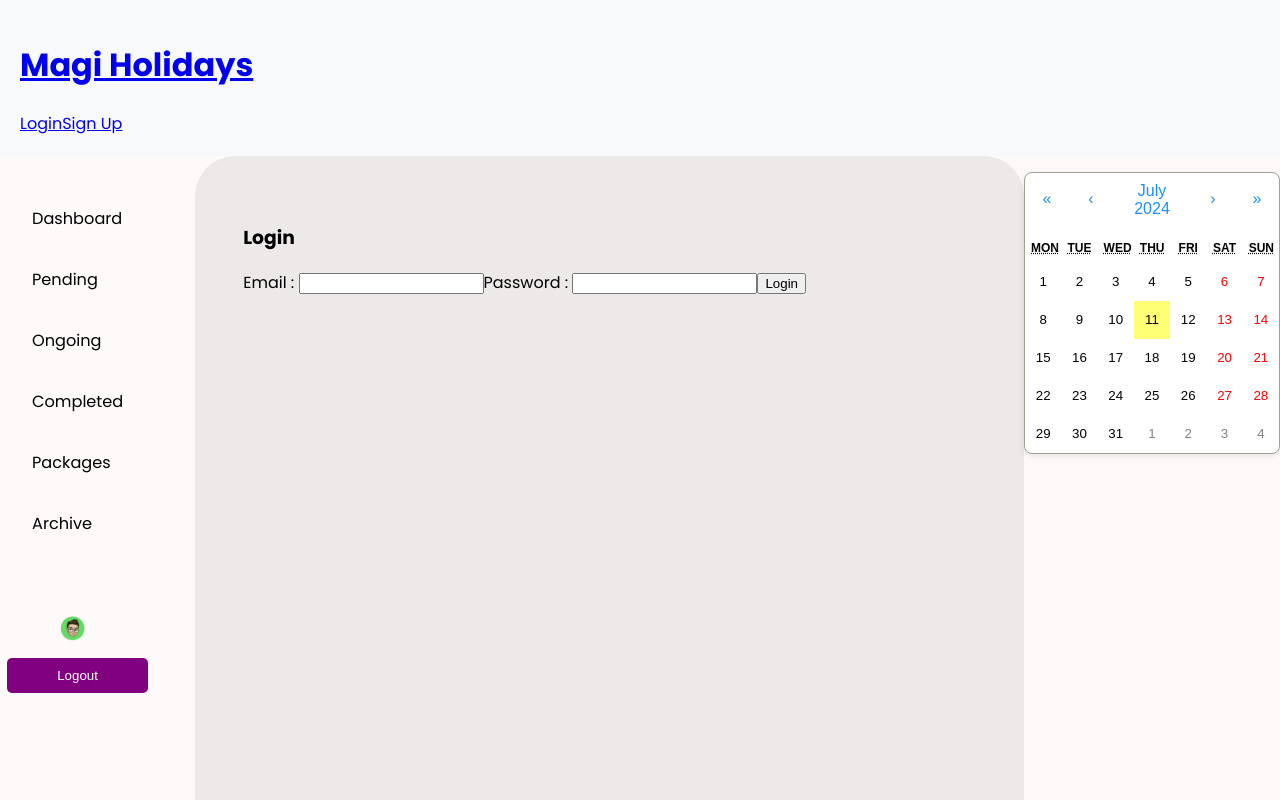
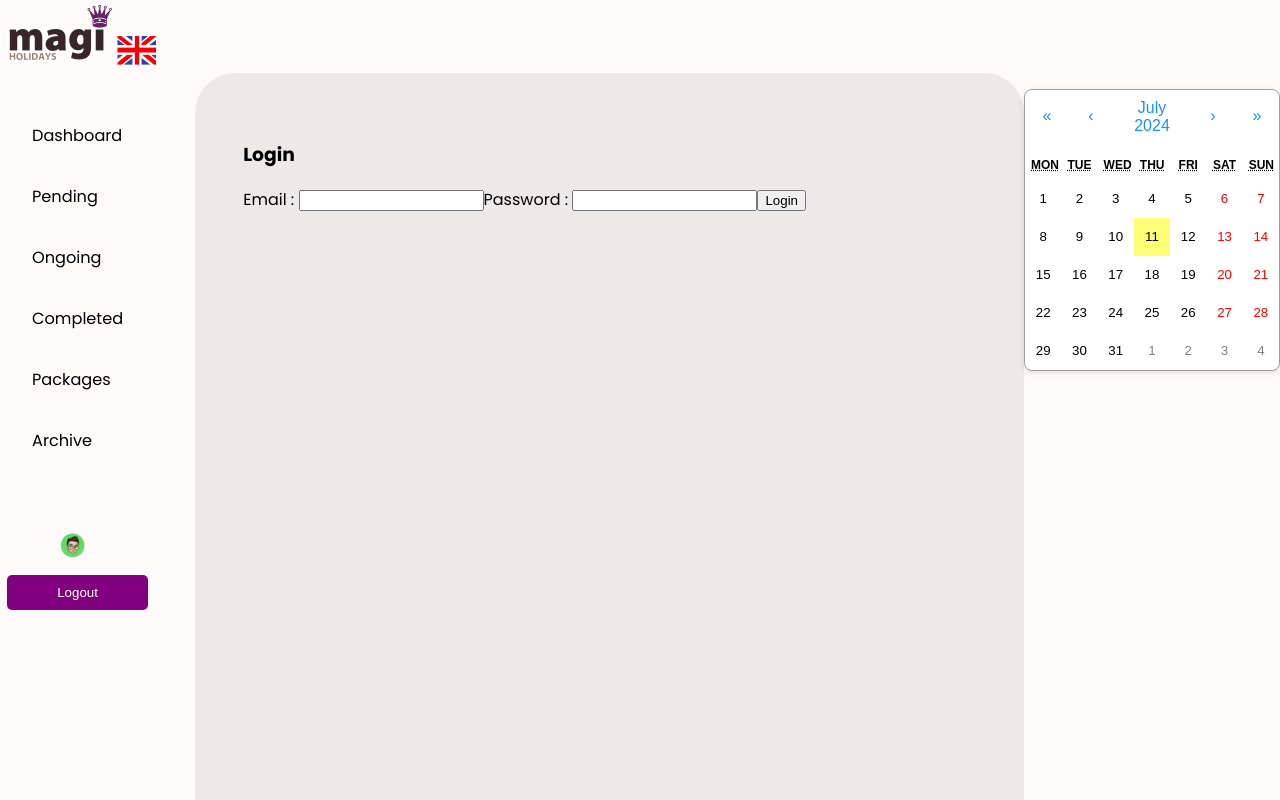
Before and after one commit to EG-Cube/magisoft, a React (Create React App) app in the folder frontend/: page / in a window 1280 px wide. Built offline with nearby package versions, Linux system fonts and the light colour scheme; the HTML template or start-up script is replaced by a standard one.

Commit message:
minor changes

```diff
--- a/frontend/src/App.js
+++ b/frontend/src/App.js
@@ -4,6 +4,7 @@ import "./index.css"
 
 // pages & components
 import TopNavbar from "./components/TopNavbar";
+import TopNav from "./components/TopNav";
 import SideNavbar from "./components/SideNavbar";
 import Sidebar from "./components/Sidebar";
 import CentreSection from "./components/CentreSection";
@@ -22,7 +23,7 @@ function App() {
   return (
     <div className="App">
       <BrowserRouter>
-        <TopNavbar />
+        <TopNav />
         <div className="main-content">
           <SideNavbar />
           <CentreSection>
--- a/frontend/src/components/TopNav.jsx
+++ b/frontend/src/components/TopNav.jsx
@@ -1,5 +1,5 @@
 import React from "react";
-import "../styles//TopNav.css";
+import "../styles/TopNav.css";
 
 import leftImage from "../assets/magilogo.png";
 import rightImage from "../assets/england.png";
--- a/frontend/src/components/TopNavbar.js
+++ b/frontend/src/components/TopNavbar.js
@@ -15,7 +15,7 @@ const TopNavbar = () => {
     <header className="top-nav">
       <div className="container">
         <Link to="/">
-          <h1>Magi Holidays</h1>
+            <h1>Magi Holidays</h1>
         </Link>
         <nav>
           {user ? (
```
